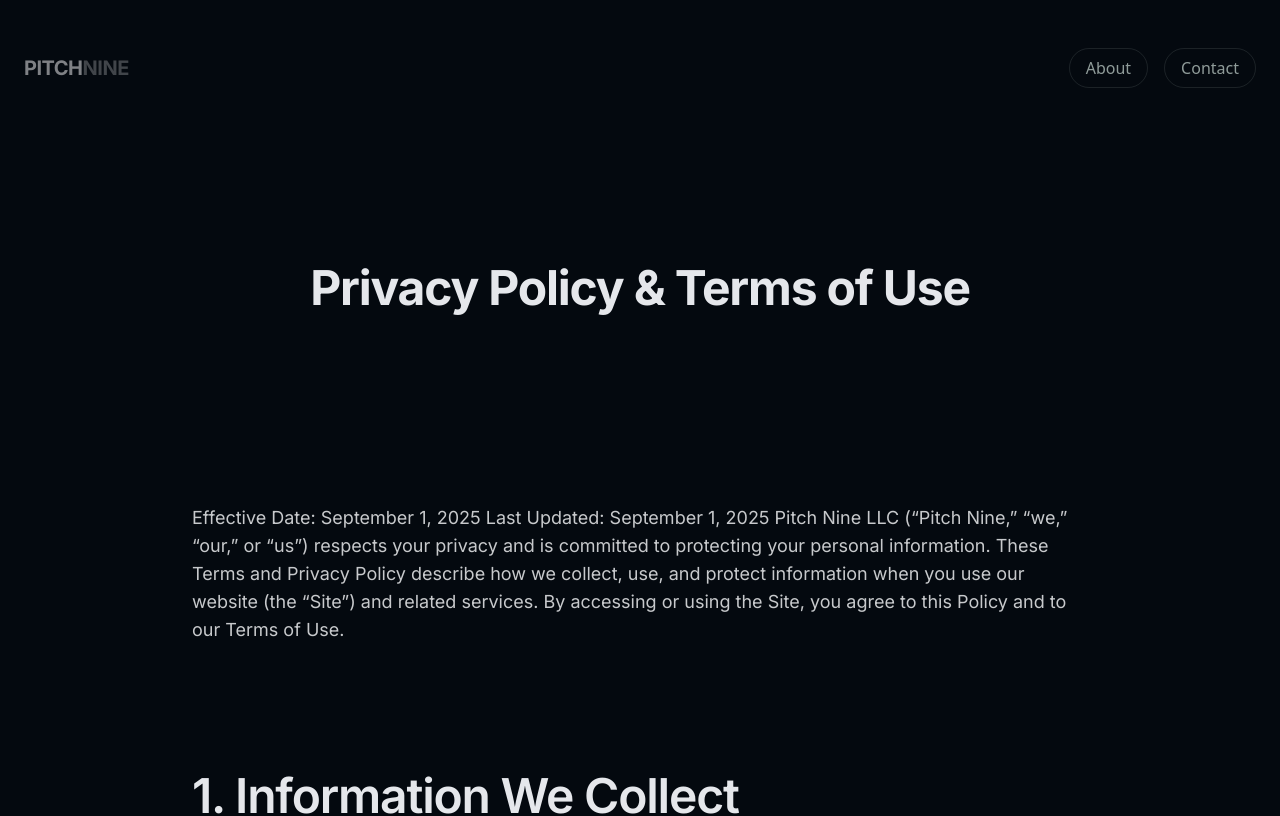
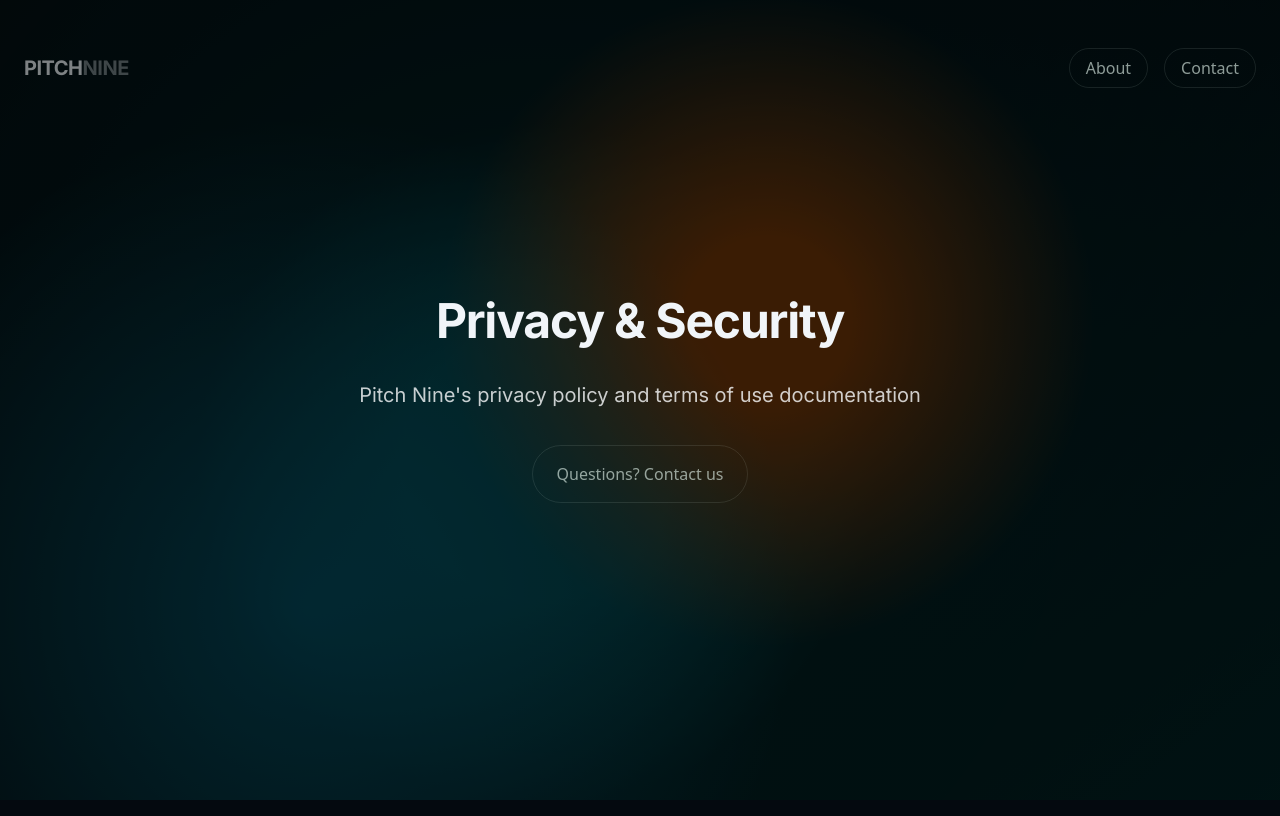
Before and after one commit to pitchnine/pitchnine, a SvelteKit app: page /privacy in a window 1280 px wide. Shown: the top 816 px of the page. Built offline with nearby package versions, Linux system fonts and the light colour scheme; a web font is replaced by a local one.

Commit message:
fixed contacthero form call on privacy page with new herobg component

```diff
--- a/src/routes/privacy/+page.svelte
+++ b/src/routes/privacy/+page.svelte
@@ -1,18 +1,25 @@
 <script>
     import Nav from '$lib/components/Nav.svelte';
     import Footer from '$lib/components/Footer.svelte';
-    import ContactHero from '$lib/components/ContactHero.svelte';
+	import HeroBg from '$lib/components/HeroBg.svelte';
 </script>
 
-<Nav />
 
-<section class="mx-auto max-w-7xl py-32 text-center">
-    <h1 class="h1">Privacy Policy & Terms of Use</h1>
-    </section>
+<div class="relative">
+	<HeroBg
+		headline="Privacy & Security"
+		bodyText="Pitch Nine's privacy policy and terms of use documentation"
+		primaryCtaHref="#contact"
+		primaryCtaLabel="Questions? Contact us"
+	/>
+	<div class="absolute inset-x-0 top-0 z-20">
+		<Nav />
+	</div>
+</div>
 
     <section class="mx-auto max-w-4xl py-16">
 <p class="body">Effective Date: September 1, 2025
-Last Updated: September 1, 2025
+Last Updated: December 22, 2025
 
 Pitch Nine LLC (“Pitch Nine,” “we,” “our,” or “us”) respects your privacy and is committed to protecting your personal information. These Terms and Privacy Policy describe how we collect, use, and protect information when you use our website (the “Site”) and related services. By accessing or using the Site, you agree to this Policy and to our Terms of Use.</p>
     </section>
```
